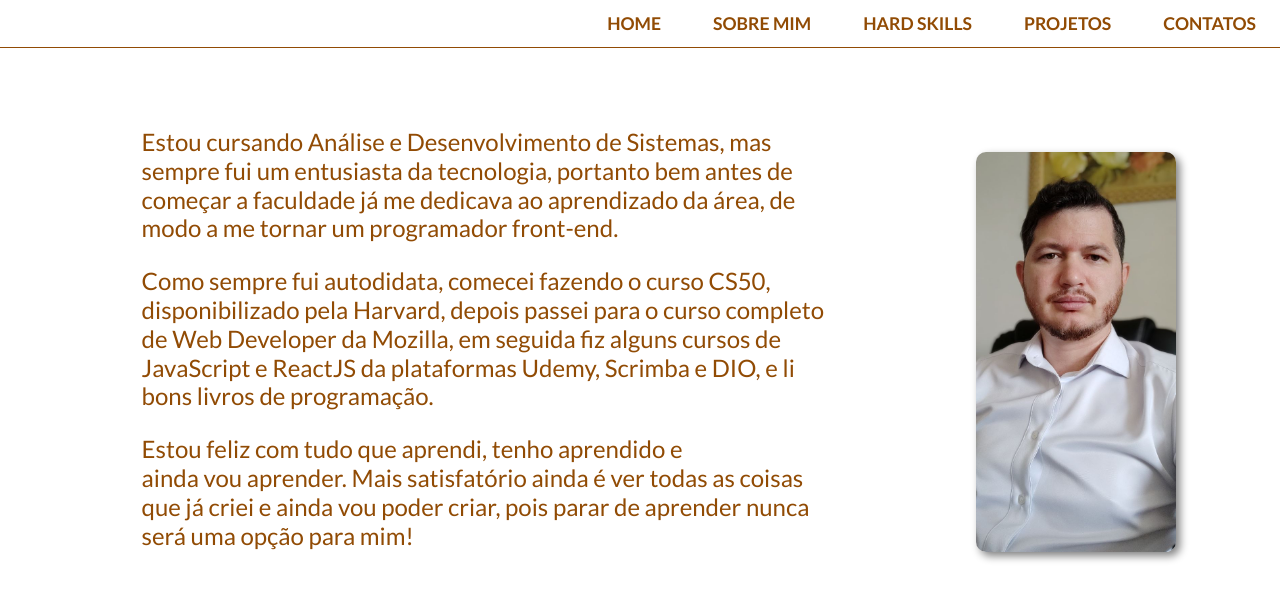
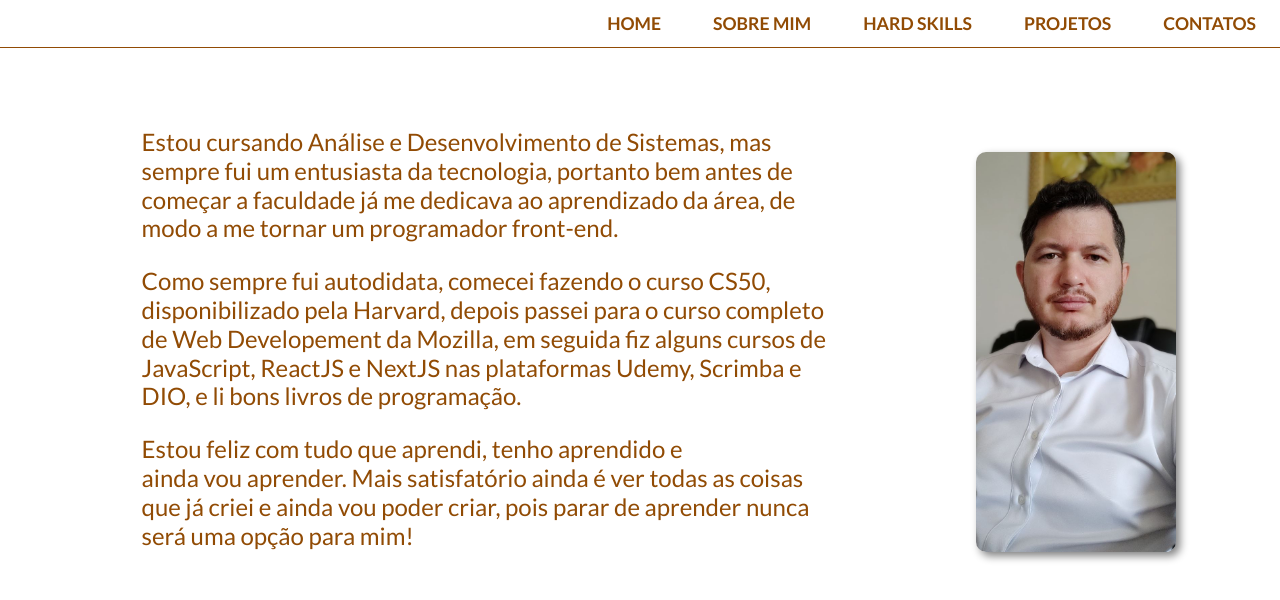
Before and after one commit to EBenati/my-portfolio, a React (Create React App) app: page /aboutMe in a window 1280 px wide. Shown: the top 600 px of the page. Built offline with nearby package versions, Linux system fonts and the light colour scheme.

Commit message:
corrections

```diff
--- a/src/Pages/About/AboutMe.js
+++ b/src/Pages/About/AboutMe.js
@@ -15,9 +15,9 @@ function AboutMe() {
         <p>
           Como sempre fui autodidata, comecei fazendo o curso CS50,
           disponibilizado pela Harvard, depois passei para o curso completo de
-          Web Developer da Mozilla, em seguida fiz alguns cursos de JavaScript e
-          ReactJS da plataformas Udemy, Scrimba e DIO, e li bons livros de
-          programação.
+          Web Developement da Mozilla, em seguida fiz alguns cursos de
+          JavaScript, ReactJS e NextJS nas plataformas Udemy, Scrimba e DIO, e
+          li bons livros de programação.
         </p>
 
         <p>
```
